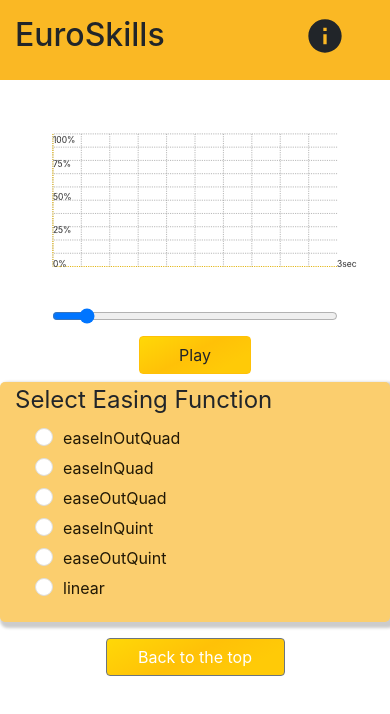
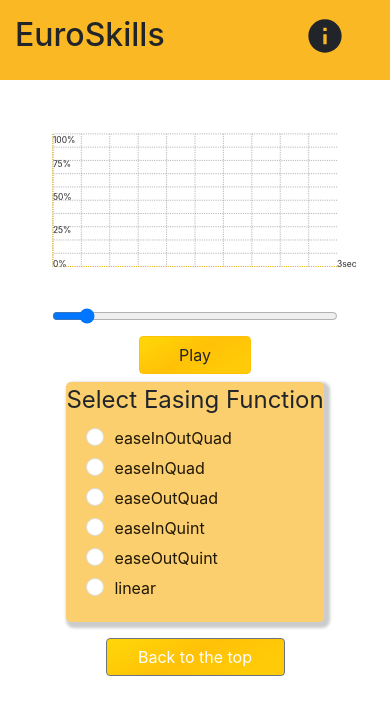
Before and after one commit to ferealqq/EuroSkills2019, a React (Create React App) app: page / in a window 390 px wide. Shown: the top 714 px of the page. Built offline with nearby package versions, Linux system fonts and the light colour scheme.

Commit message:
small style changes in layout and background

```diff
--- a/src/App.js
+++ b/src/App.js
@@ -4,24 +4,22 @@
 import { CSSTransition } from 'react-transition-group';
 import AppContent from './AppContent';
 
-export default class App extends Component {
-    state = {
-        isAbout: false,
-    };
-    constructor(props){
-        super(props);
-        this.handleAboutClick = this.handleAboutClick.bind(this);
-    }
-    handleAboutClick(){
-        this.setState({
-            isAbout: !this.state.isAbout,
-        })
-    }
-    render() {
-        const { isAbout } = this.state;
+export default function App(props) {
+    const [isAbout,toggleAbout] = useState(false);
+    const [isMobile,toggleMobile] = useState(window.innerWidth > 900);
+
+    const handleAboutClick = () => toggleAbout(!isAbout);
+
+    window.addEventListener("resize", ()=>{
+        let curWindowState = (window.innerWidth > 900)
+        if(isMobile !== curWindowState)
+            toggleMobile(curWindowState);
+    });
+
+
     return(
-            <div>
-                <Header handleAboutClick={this.handleAboutClick} isAbout={isAbout}/>
+        <div className={isMobile ? "background" : ""}>
+            <Header handleAboutClick={handleAboutClick} isAbout={isAbout} isMobile={isMobile}/>
             <AppContent />
             <CSSTransition
                 in={isAbout}
@@ -29,25 +27,17 @@
                 classNames="modal"
                 unmountOnExit
             >
-                    <AboutPopup handleAboutClick={this.handleAboutClick} isAbout={isAbout}/>
+                <AboutPopup handleAboutClick={handleAboutClick} isAbout={isAbout}/>
             </CSSTransition>
         </div>
     );
-    }
 }
 
 /**
 * Header/Top Banner for the webpage
 **/
 function Header(props){
-    const [isMobile,toggleMobile] = useState(window.innerWidth > 850);
-
-    window.addEventListener("resize", ()=>{
-        let curWindowState = (window.innerWidth > 850)
-        if(isMobile !== curWindowState)
-            toggleMobile(curWindowState);
-    });
-
+    const { isMobile,handleAboutClick } = props;
     return(
         <div className="w-100 mw-100 top-banner">
             <Container className="py-3">
@@ -60,11 +50,11 @@
                     <Col className="d-flex">
                         {
                             isMobile ?
-                                <Button className="ml-auto" onClick={props.handleAboutClick}>
+                                <Button className="ml-auto" onClick={handleAboutClick}>
                                     About
                                 </Button>
                             :
-                                <MdInfo className="ml-auto h1" onClick={props.handleAboutClick}/>
+                                <MdInfo className="ml-auto h1" onClick={handleAboutClick}/>
                         }
                     </Col>
                 </Row>
--- a/src/AppContent.js
+++ b/src/AppContent.js
@@ -7,7 +7,7 @@
 export default class AppContent extends Component {
 	state = {
 		easingFunctionData: null,
-		isMobile: window.innerWidth < 850,
+		isMobile: window.innerWidth < 900,
 	};
 	constructor(props){
 		super(props);
@@ -21,9 +21,9 @@
 		window.removeEventListener("resize", this.setMobile);
 	}
 	setMobile(){
-		if((window.innerWidth < 850) !== this.state.isMobile){
+		if((window.innerWidth < 900) !== this.state.isMobile){
 			this.setState({
-				isMobile: window.innerWidth < 850,
+				isMobile: window.innerWidth < 900,
 			})
 		}
 	}
@@ -43,9 +43,11 @@
 		const { easingFunctionData,isMobile } = this.state;
 		if(!isMobile){
 			return (
-				<Container className="py-3">
-					<Row>
+				<Container className="py-1">
+					<Row className="app-content-div py-2">
+						<Col className="pt-5">
 							<EasingOptionForm selectEasingFunction={this.selectEasingFunction} easingFunctionData={easingFunctionData} />
+						</Col>
 
 						<Col sm="8" id="chart-col-id">
 							<Chart equation={easingFunctionData ? easingFunctionData.equation : null} />
@@ -57,59 +59,28 @@
 			return(
 				<Container className="py-3">
 					<Row>
-						<Col sm="8" id="chart-col-id">
 						<Chart equation={easingFunctionData ? easingFunctionData.equation : null} />
-						</Col>
+					</Row>
 
+					<Row className="justify-content-center">
 							<EasingOptionForm selectEasingFunction={this.selectEasingFunction} easingFunctionData={easingFunctionData} />
+					</Row>
 
-						<Col sm="8" className="justify-content-center p-3 d-flex" id="bck-btn-col">
+					<Row className="justify-content-center p-3 d-flex" id="bck-btn-col">
 						<Button className="play-btn m-auto w-50" onClick={()=>window.scrollTo({top: 0, behavior: 'smooth'})}>
 							Back to the top
 						</Button>
-						</Col>
 					</Row>
 				</Container>
 			);
 		}
-		/*return (
-			<Container className="py-3">
-				<Row>
-					{
-						!isMobile ?
-							<React.Fragment>
-								<EasingOptionForm selectEasingFunction={this.selectEasingFunction} easingFunctionData={easingFunctionData} />
-
-								<Col sm="8" id="chart-col-id">
-									<Chart equation={easingFunctionData ? easingFunctionData.equation : null} />
-								</Col>
-							</React.Fragment>
-						:
-							<React.Fragment>
-								<Col sm="8" id="chart-col-id">
-									<Chart equation={easingFunctionData ? easingFunctionData.equation : null} />
-								</Col>
-
-								<EasingOptionForm selectEasingFunction={this.selectEasingFunction} easingFunctionData={easingFunctionData} />
-
-								<Col sm="8" className="justify-content-center p-3 d-flex" id="bck-btn-col">
-									<Button className="play-btn m-auto w-50" onClick={()=>window.scrollTo({top: 0, behavior: 'smooth'})}>
-										Back to the top
-									</Button>
-								</Col>
-							</React.Fragment>
-					}
-
-				</Row>
-			</Container>
-		);*/
 	}
 }
 
 
 function EasingOptionForm(props){
 	return(
-		<Col className="option-form" id="option-form-id">
+		<div className="option-form">
 			<Form>
 				<FormGroup tag="fieldset">
 					<legend id="test">
@@ -177,7 +148,7 @@
 				:
 					null
 			}
-		</Col>
+		</div>
 	);
 }
 
--- a/src/Chart.js
+++ b/src/Chart.js
@@ -141,6 +141,8 @@
 		return pathD;
 	}
 	handleRangeChange(event){
+		// to prevent change in rangeValue if data set has not been selected
+		if(!this.props.data) return;
 		const rangeValue = parseInt(event.target.value);
 		this.setState({
 			rangeValue: rangeValue,
@@ -173,6 +175,9 @@
 				rangeValue: 0,
 				circleVisibility: false,
 			})
+		// to prevent playing without selected data set.
+		}else if(!this.props.data){
+			return;
 		}
 		this.setState({
 			playing: true,
@@ -200,7 +205,7 @@
 		let y = data ? this.getSvgY(data[rangeValue].y) : 0;
 		const { x: textX, y: textY } = this.centerText(x,y);
 		return(
-			<React.Fragment>
+			<Container fluid>
 				<svg viewBox={`-100 -100 ${styles.svgWidth+200} ${styles.svgHeight+200}`} className="graph">
 					<path d={this.makePath()} className="linechart_path"/>
 					<Axis {...this.props} />
@@ -227,7 +232,7 @@
 				<Row className="p-2">
 					<Button className="m-auto play-btn" color="warning" onClick={this.play}> Play </Button>
 				</Row>
-			</React.Fragment>
+			</Container>
 		);
 	}
 }
--- a/src/index.scss
+++ b/src/index.scss
@@ -2,7 +2,9 @@
 $defaultColorScheme: #FAB824;
 $shadowierDefault: #E3B614;
 $dark: #211805;
+$brownishDark: #7A6536;
 $lightDefault: #FBCE6E;
+$white: #fbf9f3f0;
 // color scheme
 
 
@@ -31,8 +33,8 @@
 }
 
 .progress-display{
-	fill: #ffff;
-	stroke: black;
+	fill: $white;
+	stroke: $brownishDark;
 	stroke-width: 3;
 }
 .progress-display-text{
@@ -160,3 +162,18 @@
     stroke: grey;
     stroke-width: 1.5px;
 }
+
+.background{
+    background-image: url("bg.jpg");
+    height: 100vh;
+    background-position: center;
+    background-repeat: no-repeat;
+    background-size: cover;
+    max-width: 100%;
+    max-height: 100%;
+}
+
+.app-content-div{
+    background: $white;
+    border-radius: 5px;
+}
```
Also changed, not shown: src/person-holding-a-chalk-in-front-of-the-chalk-board-714699.jpg (added), 1 other file (tests, documents, lock files or other folders). Lines whose indentation alone changed are shown as unchanged.
